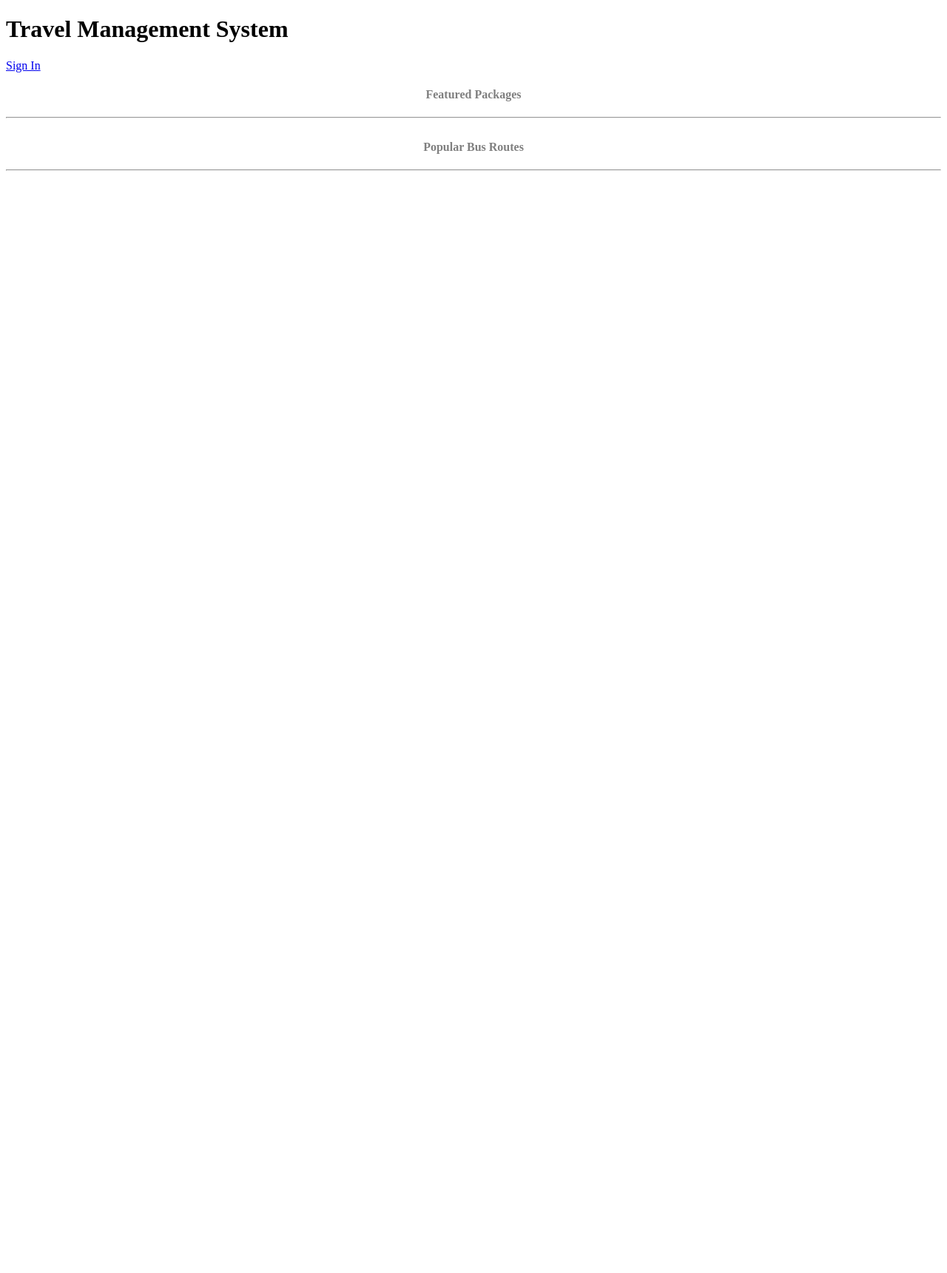
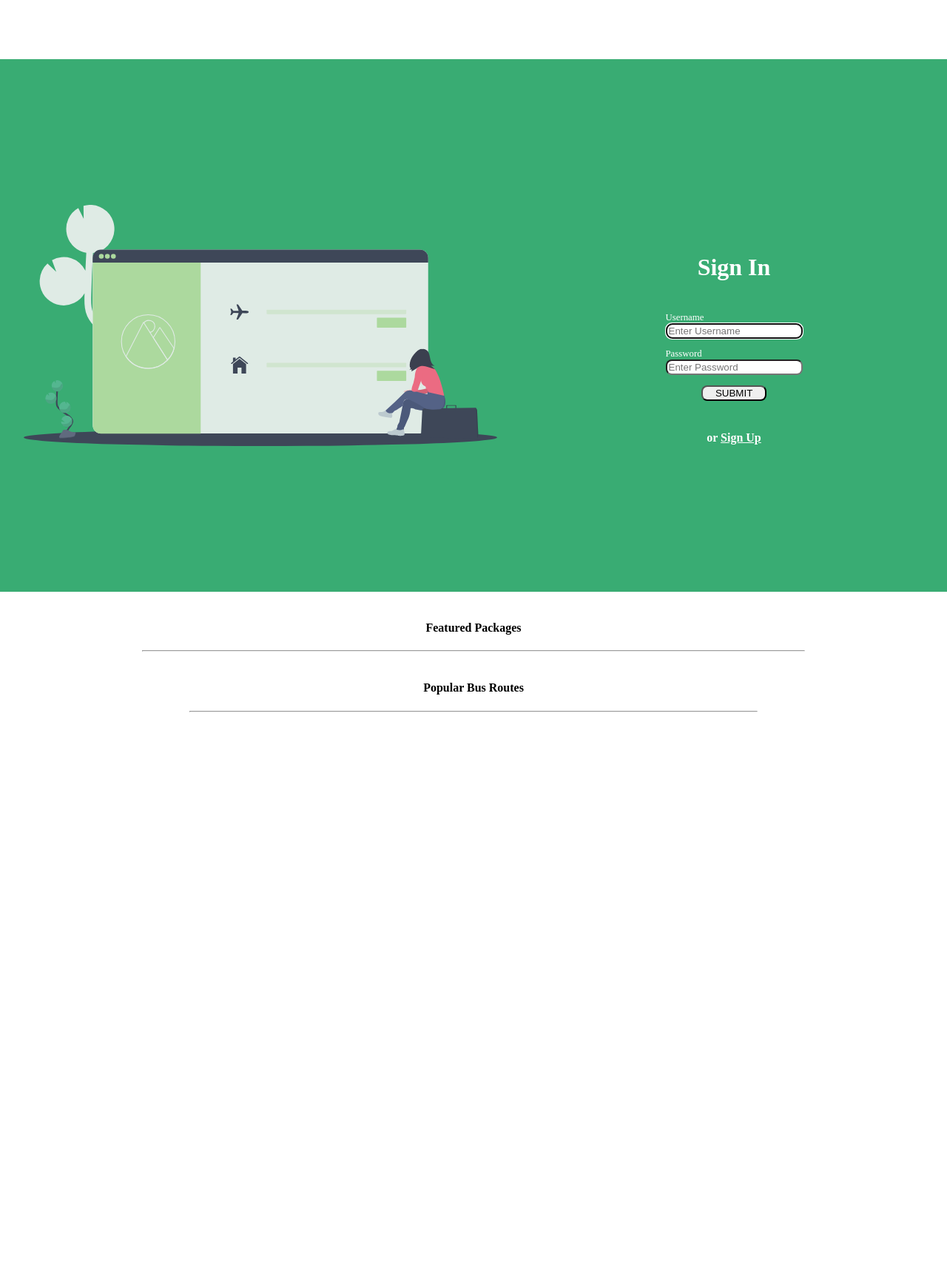
Before and after one commit to Awsaf780/project311-travel-management, a PHP site: page / in a window 1280 px wide. Shown: the whole page at 74% size. Before the commit the page ends 231 px from the top, so only its background shows below. Run offline with PHP 8.4, Linux system fonts and the light colour scheme; data that the repository does not hold is empty.

Commit message:
Added Login Functionality in Index File

```diff
--- a/index.php
+++ b/index.php
@@ -1,10 +1,30 @@
 <?php
 	include 'config.php';
-	$image = 'nature';
-	$image2 = 'lake';
 
-	$sql = "SELECT * FROM package ORDER BY cost LIMIT 6";
-	$result = mysqli_query($conn, $sql);
+	session_start();
+	$error = "";
+
+	if($_SERVER["REQUEST_METHOD"] == "POST") {
+
+		$myusername = mysqli_real_escape_string($conn,$_POST['username']);
+		$mypassword = mysqli_real_escape_string($conn,$_POST['pass']);
+
+		$sql = "SELECT id FROM login WHERE username = '$myusername' and pass = '$mypassword'";
+		$result = mysqli_query($conn,$sql);
+		$log = mysqli_fetch_array($result,MYSQLI_ASSOC);
+
+		$count = mysqli_num_rows($result);
+
+		if($count == 1) {
+			$_SESSION['login_user'] = $myusername;
+			header("location: welcome.php");
+		}else {
+			$error = "Your Login Name or Password is invalid";
+		}
+	}
+
+	$package_query = "SELECT * FROM package ORDER BY cost LIMIT 6";
+	$package_result = mysqli_query($conn, $package_query);
 
  ?>
 
@@ -14,17 +34,46 @@
  	<title>Travel Management</title>
  	<link rel="stylesheet" type="text/css" href="styles.css">
  </head>
+
  <body>
- 	<h1>Travel Management System</h1>
- 	<a href="login.php">Sign In</a><br>
+ 	<div class="head">
+
+ 	</div>
+
+ 	<div class="landing">
+ 		<div class="landing-image">
+ 			<img src="images/landing.svg">
+ 		</div>
+ 		<div class="landing-start">
+ 			<div class="login-title"><h1>Sign In</h1></hr></div>
+
+ 			<form class="login-form" action="" method="post">
+ 				<div>
+ 					     Username<br><input required autofocus="on" class="login-box" type="text" name="username" placeholder="Enter Username">
+ 				</div>
+ 				<div>
+ 					     Password<br><input required class="login-box" type="password" name="pass" placeholder="Enter Password">
+ 				</div>
+ 				<div>
+ 					<input class="login-button" type="submit" name="" value="   SUBMIT   ">
+
+ 				</div>
+ 			</form>
+ 			<?php echo $error; ?>
+ 			<div style="color: white">
+ 				<h4>or <a style="color: white" href="signup.php">Sign Up</a></h4>
+ 			</div>
+
+ 		</div>
+ 	</div>
 
  	<div class="wrapper">
 
-		<div><h4 class="subtitle">Featured Packages</h4><hr></div>
+		<div><h4 class="subtitle">Featured Packages</h4><hr class="divider"></div>
 		<div class="feature-package">
 			<?php
-			if (mysqli_num_rows($result) > 0 ) {
-				while ($row = mysqli_fetch_assoc($result)) {
+			if (mysqli_num_rows($package_result) > 0 ) {
+				while ($row = mysqli_fetch_assoc($package_result)) {
 					echo '<div class="card">
 							<div class="card-image"><img src="images/package/'.$row['imagename'].'.svg"></div>
 							<div class="container">
@@ -36,8 +85,19 @@
 			}
 
 		 ?>
+	</div>
+
+	<div class="wrapper">
+		<div>
+			<h4 class="subtitle">Popular Bus Routes</h4><hr class="divider">
 		</div>
-		<div><h4 class="subtitle">Popular Bus Routes</h4><hr></div>
- 	</div>
+		<div>
+
+		</div>
+	</div>
+
+
+
+
  </body>
  </html>
--- a/login.php
+++ b/login.php
@@ -33,7 +33,7 @@
          <table>
             <tr>
                <td><label>UserName  :</label></td>
-               <td><input type = "text" name = "username"/></td>
+               <td><input required type = "text" name = "username"/></td>
             </tr>
             <tr>
                <td><label>Password  :</label></td>
--- a/styles.css
+++ b/styles.css
@@ -1,11 +1,21 @@
+body {
+	margin: 0;
+	padding: 0;
+}
 .subtitle {
 	text-align: center;
-	color: grey;
+	color: black;
 }
-
+hr.divider {
+	margin: 0 10%;
+}
+.wrapper {
+	margin: 5vh 10vh;
+	height: 100vh;
+}
 .card {
 	box-shadow: 0 4px 8px 0 rgba(0,0,0,0.2);
-	max-width: 200px;
+	max-width: 220px;
 }
 
 .card:hover {
@@ -33,16 +43,76 @@
 	text-align: center;
 	color: grey;
 }
+.card .container h5 {
+	color: black;
+}
+
 .card .card-image {
 	display: flex;
 	justify-content: center;
 	align-items: center;
-	min-height: 120px;
+	min-height: 150px;
 }
 .card .card-image img {
 	max-height: 80px;
+}
+.card .card-image img:hover {
+	max-height: 90px;
+	transition: 0.3s;
 }
 
 .card .container {
 	max-height: 100px;
 }
+
+
+.landing {
+	min-height: 90vh;
+	background: #39ac73;
+	display: flex;
+	justify-content: space-around;
+	align-items: center;
+}
+.landing .landing-image {
+	min-width: 40%;
+	max-height: 60vh;
+	display: flex;
+	justify-content: center;
+	align-items: center;
+}
+.landing .landing-image > img {
+	width: 80vh;
+	opacity: 0.9;
+}
+.landing .landing-image > img:hover {
+	opacity: 1;
+}
+
+.landing .landing-start {
+	margin-top: 8vh;
+	min-width: 40%;
+	min-height: 40vh;
+	display: flex;
+	flex-flow: column;
+	justify-content: space-around;
+	align-items: center;
+}
+.landing .landing-start .login-form {
+	min-height: 15vh;
+	display: flex;
+	flex-flow: column;
+	justify-content: space-between;
+	align-items: center;
+	font-size: 0.8em;
+	color: white;
+}
+.landing .landing-start .login-title {
+	color: white;
+}
+.login-form .login-box, .login-button {
+	border-radius: 8px;
+}
+.head {
+	min-height: 10vh;
+	background: white;
+}
```
Also changed, not shown: images/landing.svg (added).
